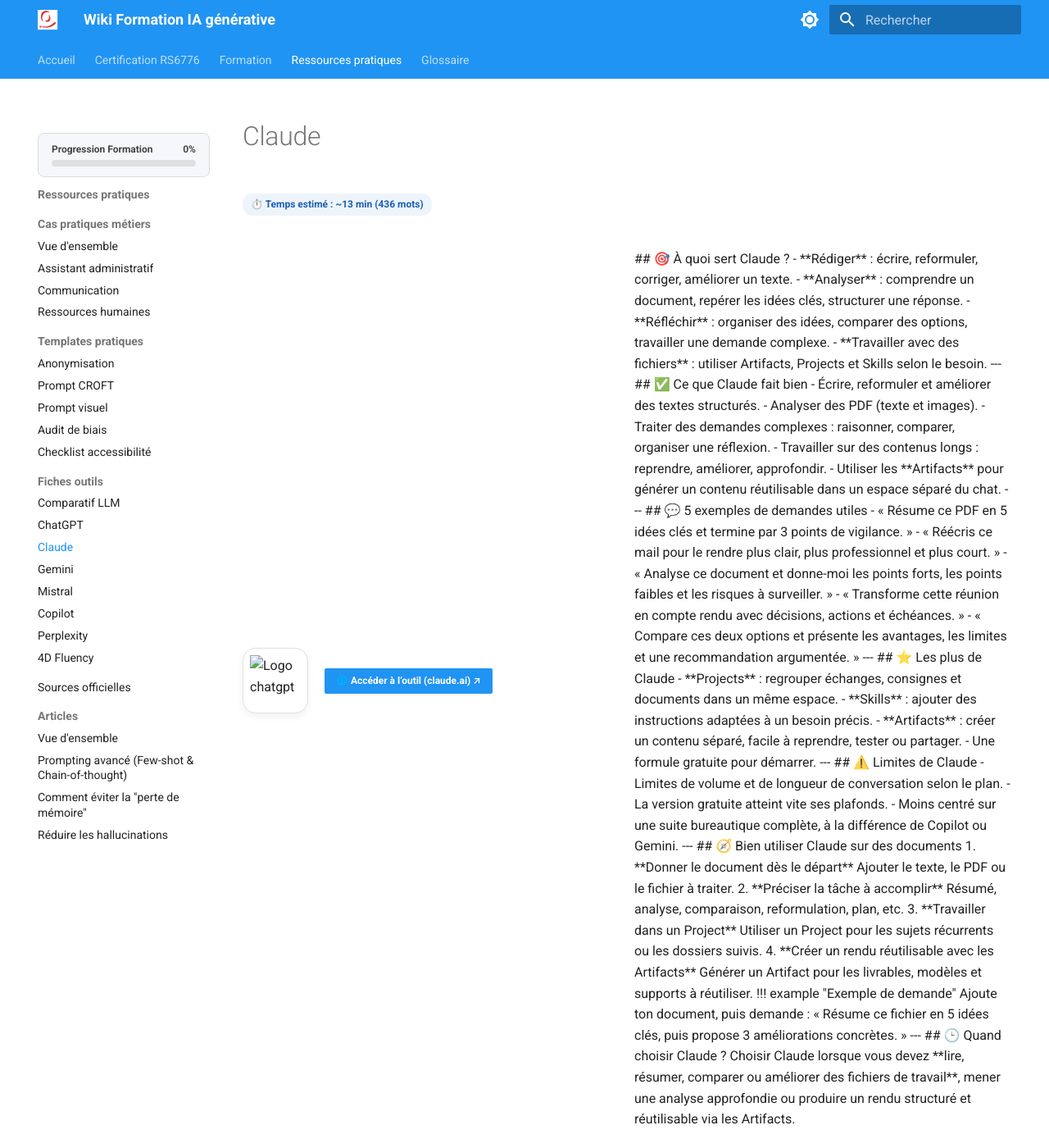
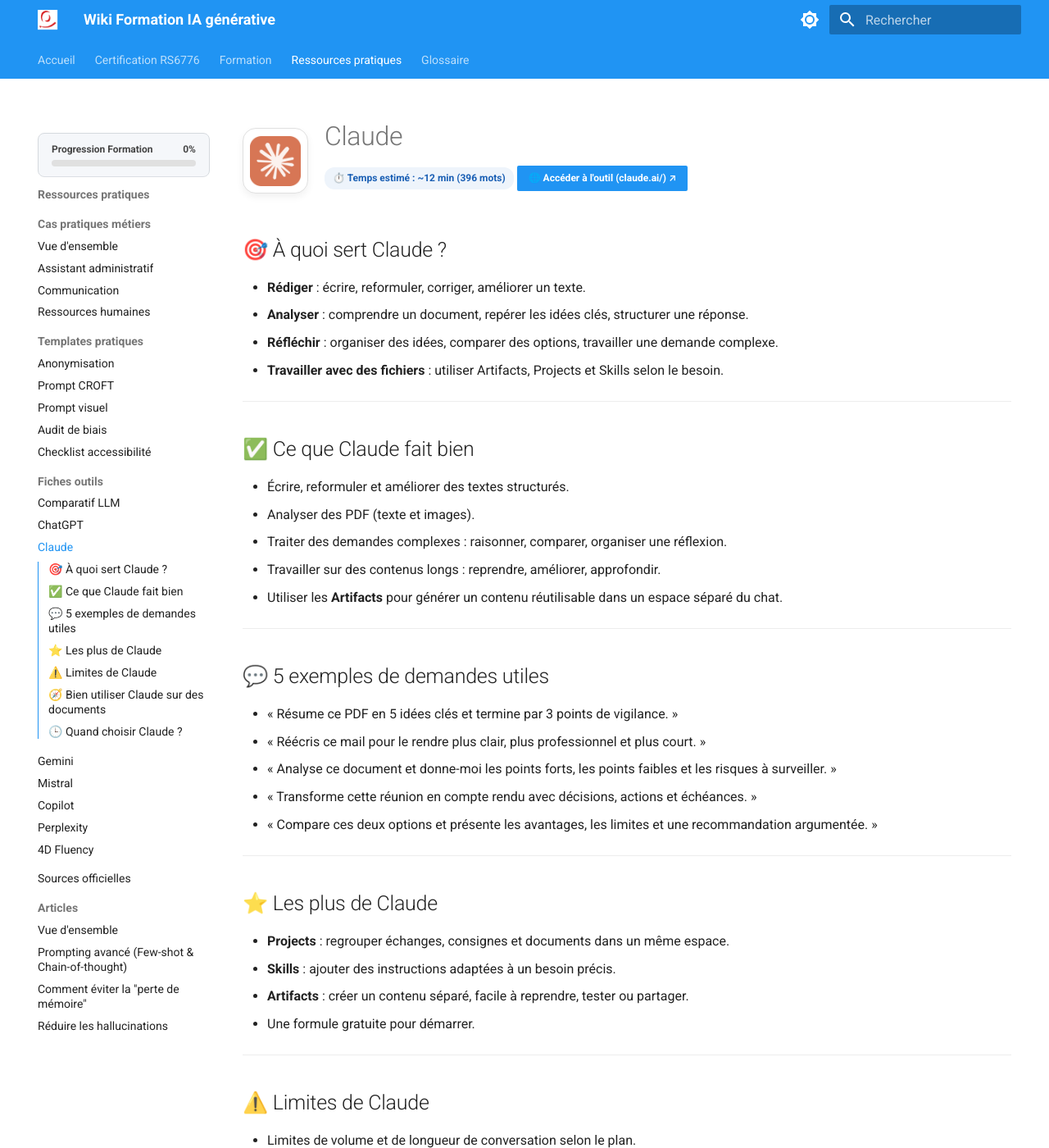
Before and after one commit to pierre-l-hue/wiki-formation-ia, an MkDocs documentation site: the page built from docs/outils/claude.md, in a window 1280 px wide and 1400 px high. Shown: the whole window at 82% size. Built offline with MkDocs 1.6.1 and Material for MkDocs 9.7.7, drawn with Linux system fonts in a browser that asks for light colours; some of the changed text lies outside the part shown.

Commit message:
Update claude.md

```diff
--- a/docs/outils/claude.md
+++ b/docs/outils/claude.md
@@ -1,22 +1,17 @@
-# Claude
-
-<div class="wiki-grid">
-
-
 <div style="display: flex; align-items: center; gap: 20px; margin-bottom: 20px;">
-
+  <!-- CONTENEUR CARRÉ FIXE -->
   <div style="width: 80px; height: 80px; min-width: 80px; max-height: 80px; border-radius: 16px; border: 1px solid #e0e0e0; box-shadow: 0 4px 10px rgba(0,0,0,0.06); background: #ffffff; display: flex; align-items: center; justify-content: center; overflow: hidden; padding: 8px;">
-    <img src="../assets/claude-logo.png" alt="Logo chatgpt" width="80" height="80" style="max-width: 100%; max-height: 100%; object-fit: contain;">
+    <img src="/wiki-formation-ia/assets/claude-logo.png" alt="Logo Claude" width="80" height="80" style="max-width: 100%; max-height: 100%; object-fit: contain;" />
   </div>
 
+  <!-- TITRE ET LIEN OFFICIEL -->
   <div>
-    <a href="https://claude.ai" target="_blank" rel="noopener" class="md-button md-button--primary" style="font-size: 12px; padding: 4px 12px; font-weight: 600;">
-      🌐 Accéder à l’outil (claude.ai) ↗
+    <h1 style="margin: 0 0 8px 0; border: none; padding: 0;">Claude</h1>
+    <a href="https://claude.ai/" target="_blank" rel="noopener" class="md-button md-button--primary" style="font-size: 12px; padding: 4px 12px; font-weight: 600;">
+      🌐 Accéder à l'outil (claude.ai/) ↗
     </a>
   </div>
-
 </div>
-
 
 ## 🎯 À quoi sert Claude ?
 
```
